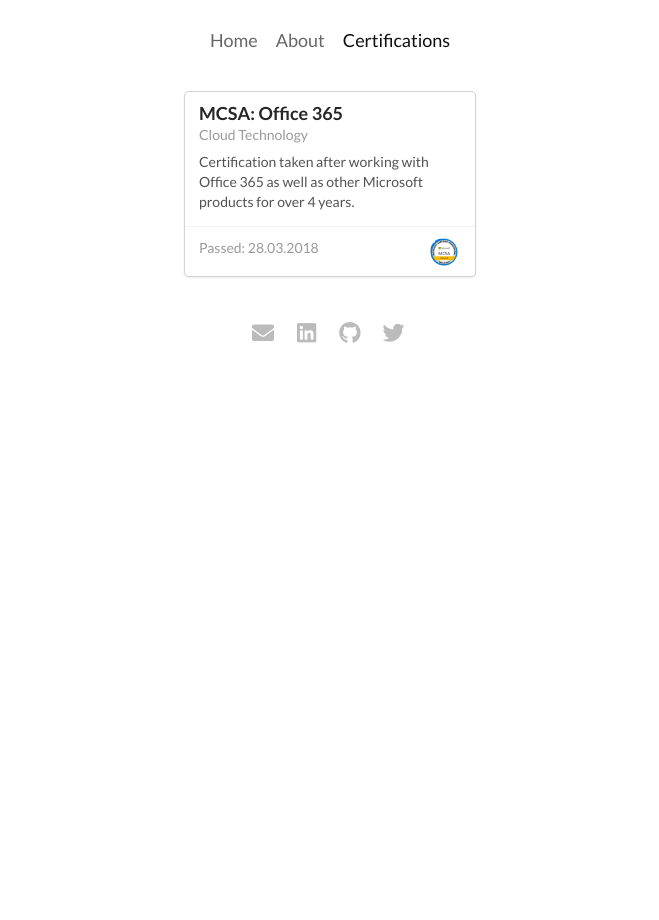
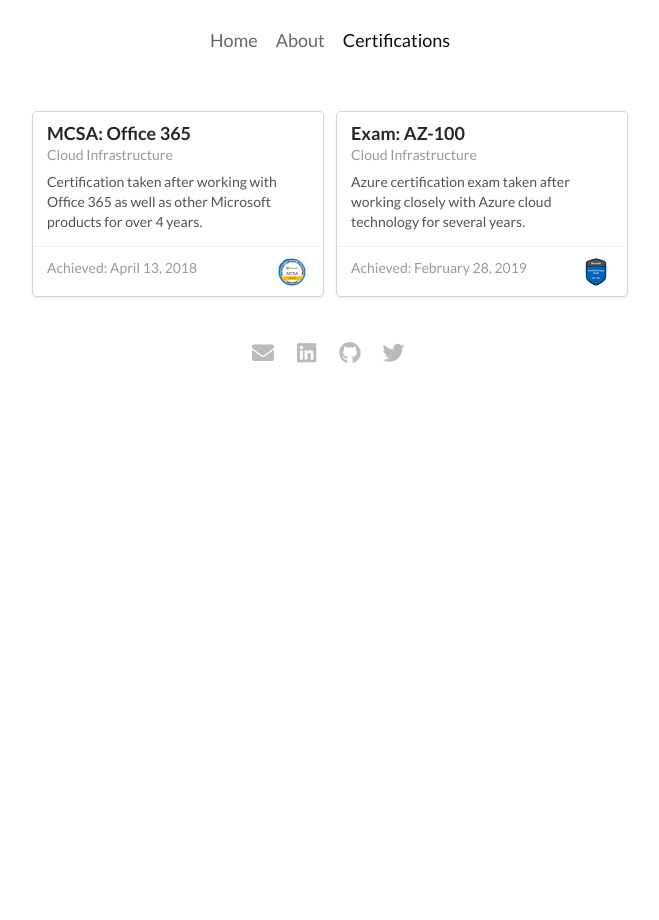
Before and after one commit to ypperlig/ypperlig.github.io, a Jekyll site: the page built from certifications.html, in a window 1280 px wide. Shown: the whole page, without its empty margins (310-969 px from the left). Built offline with Jekyll 4.4.1, drawn with Linux system fonts in a browser that asks for light colours.

Commit message:
Some small tweaks to certification, about page and site.

```diff
--- a/_includes/head.html
+++ b/_includes/head.html
@@ -1,8 +1,9 @@
+<!DOCTYPE html>
+<html lang="en">
 <head>
-    <meta charset="utf-8">
-    <meta name="viewport" content="width=device-width initial-scale=1" />
-    <meta http-equiv="X-UA-Compatible" content="IE=edge">
-
+    <meta charset="UTF-8">
+    <meta name="viewport" content="width=device-width, initial-scale=1.0">
+    <meta http-equiv="X-UA-Compatible" content="ie=edge">
     <title>{{ page.title }} - {{ site.title }}</title>
     <meta name="description" content="{{ site.description }}">
     <link rel="canonical" href="{{ page.url | replace:'index.html','' | prepend: site.baseurl | prepend: site.url }}">
@@ -13,3 +14,7 @@
     <meta property="og:type" content="website" />
     <meta property="og:url" content="{{ page.url | replace:'index.html','' | prepend: site.baseurl | prepend: site.url }}" />
 </head>
+<body>
+
+</body>
+</html>
--- a/certifications.html
+++ b/certifications.html
@@ -8,24 +8,48 @@
 <div class="ui grid">
   <div class="wrapper content">
     <div class="ui centered cards">
-    <a class="ui card" href="https://www.microsoft.com/en-us/learning/mcsa-office365-certification.aspx" target="_blank">
+      <a class="ui card" href="https://www.microsoft.com/en-us/learning/mcsa-office365-certification.aspx"
+        target="_blank">
         <div class="content">
           <div class="header">MCSA: Office 365</div>
           <div class="meta">
-          <span class="category">Cloud Technology</span>
+            <span class="category">Cloud Infrastructure</span>
           </div>
           <div class="description">
-          <p>Certification taken after working with Office 365 as well as other Microsoft products for over 4 years.</p>
+            <p>Certification taken after working with Office 365 as well as other Microsoft products for over 4 years.
+            </p>
           </div>
         </div>
         <div class="extra content">
           <span>
-          Passed: 28.03.2018
+            Achieved: April 13, 2018
           </span>
           <div class="right floated author">
             <img class="ui avatar image" src="/img/MCSA-Office-365-2018.png">
           </div>
         </div>
       </a>
+      <a class="ui card" href="https://www.microsoft.com/en-us/learning/exam-az-100.aspx" target="_blank">
+        <div class="content">
+          <div class="header">Exam: AZ-100</div>
+          <div class="meta">
+            <span class="category">Cloud Infrastructure</span>
           </div>
-</div></div>
+          <div class="description">
+            <p>
+              Azure certification exam taken after working closely with Azure cloud technology for several years.
+            </p>
+          </div>
+        </div>
+        <div class="extra content">
+          <span>
+            Achieved: February 28, 2019
+          </span>
+          <div class="right floated author">
+            <img class="ui avatar image" src="/img/exam-az100.png">
+          </div>
+        </div>
+      </a>
+    </div>
+  </div>
+</div>
--- a/css/ornlo.css
+++ b/css/ornlo.css
@@ -1,3 +1,13 @@
+html,
+body
+{
+    width: 100%;
+    height: 100%;
+    margin: 0px;
+    padding: 0px;
+    overflow-x: hidden;
+}
+
 footer {
     text-align: center;
 }
@@ -7,6 +17,10 @@
     margin: 0 auto;
     margin-top: 20px;
     padding-bottom: 20px;
+}
+
+.content {
+    padding: 20px;
 }
 
 .ui.menu > .item {
```
Also changed, not shown: about.html (+1 -12 lines), index.html (+2 -5 lines), Gemfile.lock, README.md (deleted), img/exam-az100.png (added), 1 other file. Lines whose indentation alone changed are shown as unchanged.
